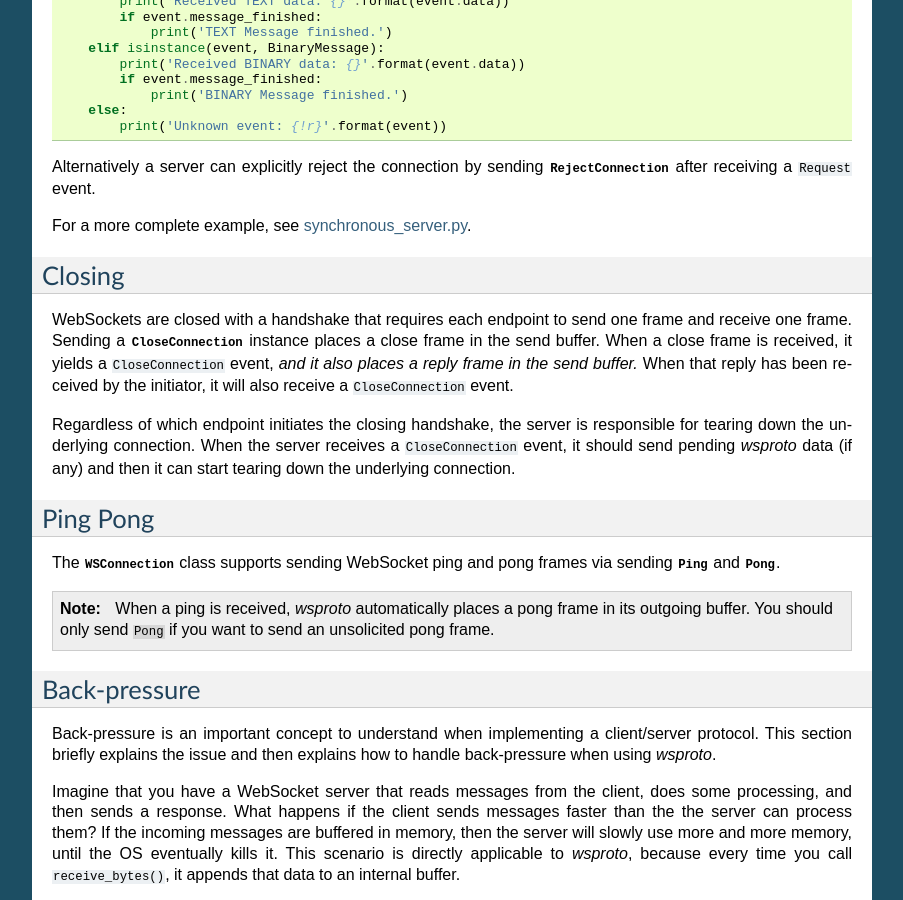
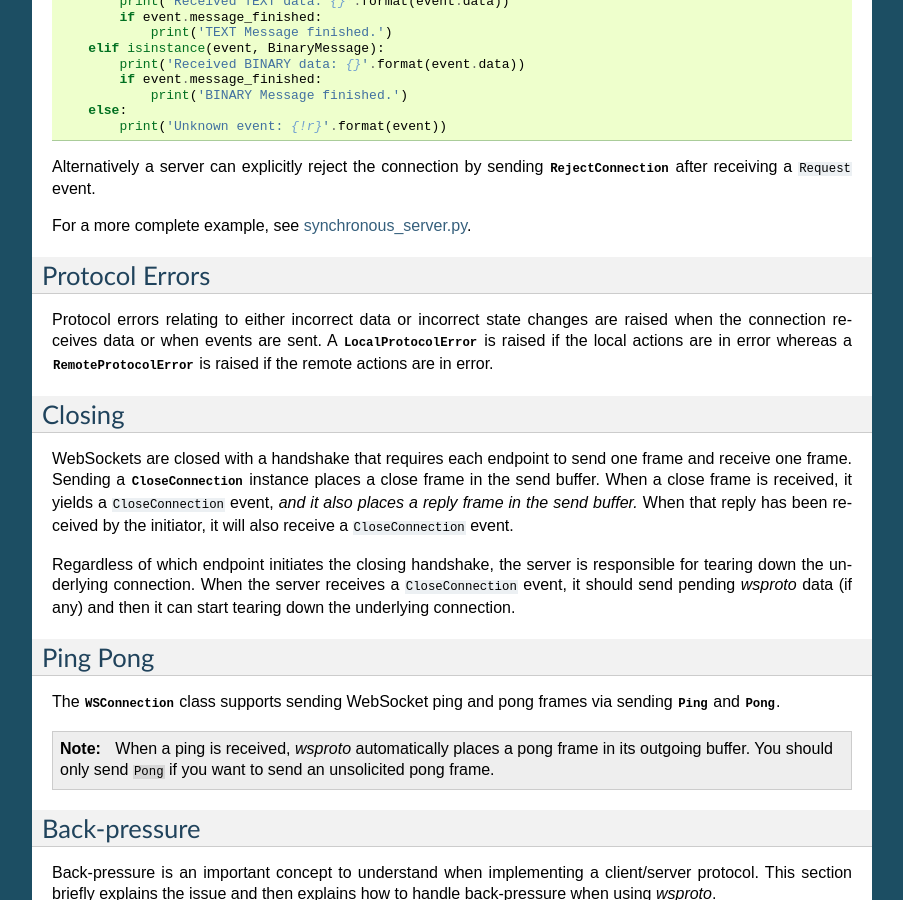
Before and after one commit to python-hyper/wsproto, a Sphinx documentation site: the page built from docs/source/basic-usage.rst, in a window 1280 px wide and 900 px high, scrolled down 2349 px. Shown: the whole window, without its empty margins (198-1101 px from the left). Built offline with Sphinx 7.4.7, drawn with Linux system fonts in a browser that asks for light colours.

Commit message:
Brief documentation on error handling
Part of the basic usage docuemntation.

```diff
--- a/docs/source/basic-usage.rst
+++ b/docs/source/basic-usage.rst
@@ -167,6 +167,17 @@ receiving a ``Request`` event.
 For a more complete example, see `synchronous_server.py
 <https://github.com/python-hyper/wsproto/blob/master/example/synchronous_server.py>`_.
 
+Protocol Errors
+---------------
+
+Protocol errors relating to either incorrect data or incorrect state
+changes are raised when the connection receives data or when events
+are sent. A :class:`LocalProtocolError
+<wsproto.utilities.LocalProtocolError>` is raised if the local actions
+are in error whereas a :class:`RemoteProtocolError
+<wsproto.utilities.RemoteProtocolError>` is raised if the remote
+actions are in error.
+
 Closing
 -------
 
```
